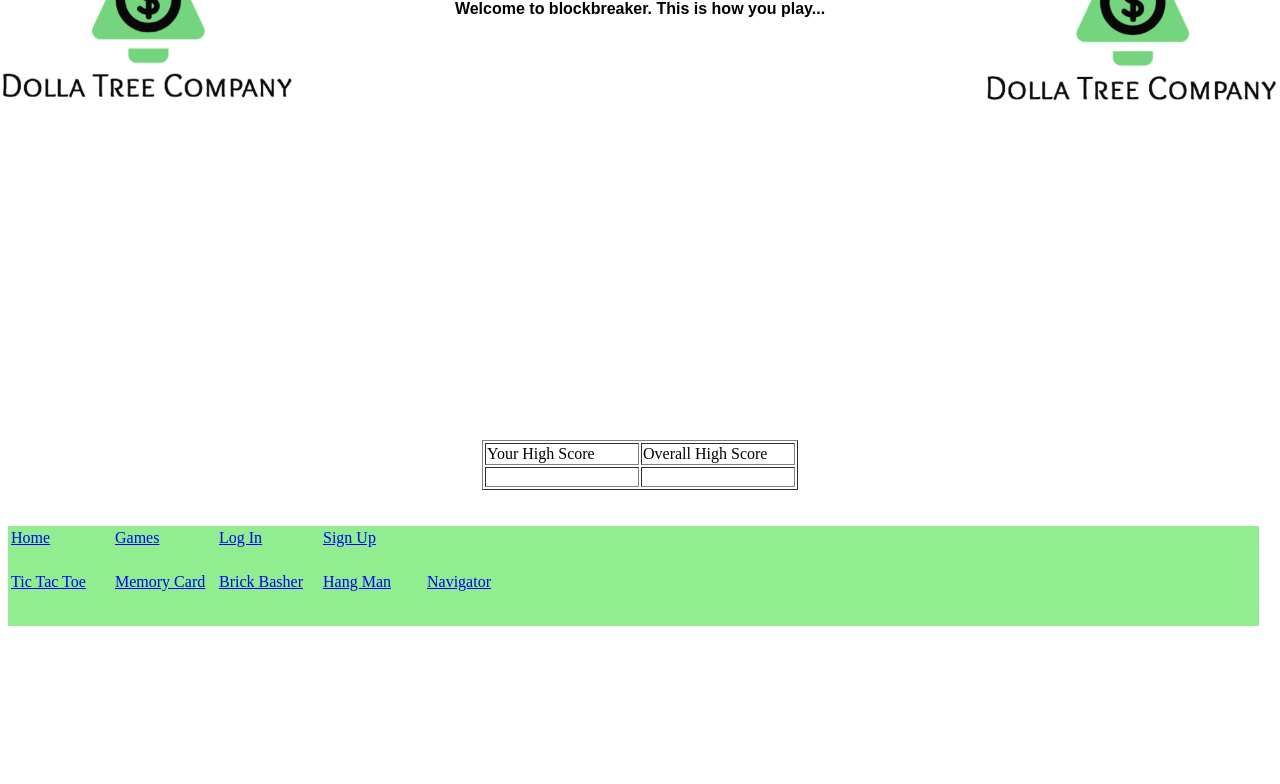
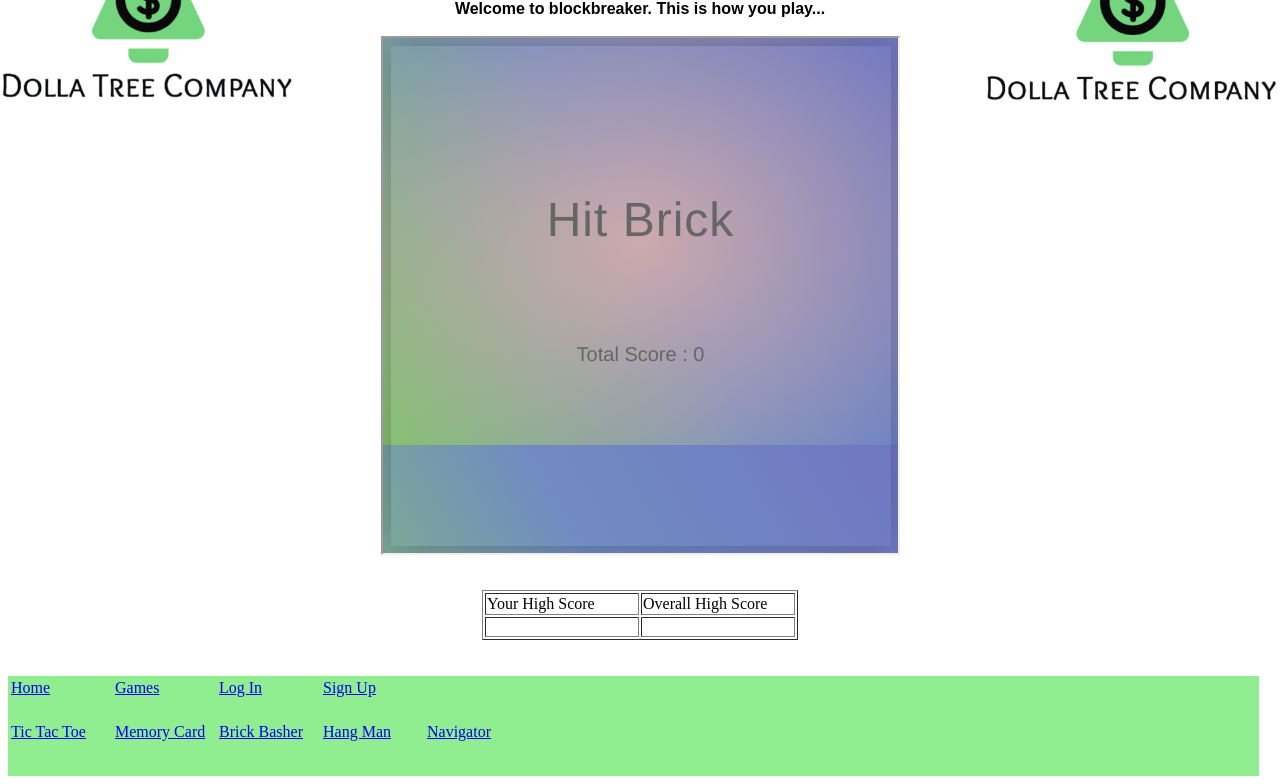
Before and after one commit to gongpengjun/422_Project2, a PHP site: page /blockbreaker.php in a window 1280 px wide. Shown: the part 84-868 px from the top of the page. Before the commit the page ends 710 px from the top, so only its background shows below. Run offline with PHP 8.4, Linux system fonts and the light colour scheme; some libraries are stand-ins or nearby versions.

Commit message:
fixed blockbreaker page with iframe

```diff
--- a/blockbreaker.php
+++ b/blockbreaker.php
@@ -15,12 +15,15 @@
 
 <div id="intro">
 	Welcome to blockbreaker. This is how you play...<br><br>
+	<iframe src="brick/game.html" height="515" width="515"></iframe>
 </div>
 
 <div id="pageStuff">
 
 </div>
+<div style="height: 150px;">
 
+</div>
 <table border="1" align="center">
 	<tr>
 		<td id ="" height = "20px" width = "150px" name="">Your High Score</td>
```
